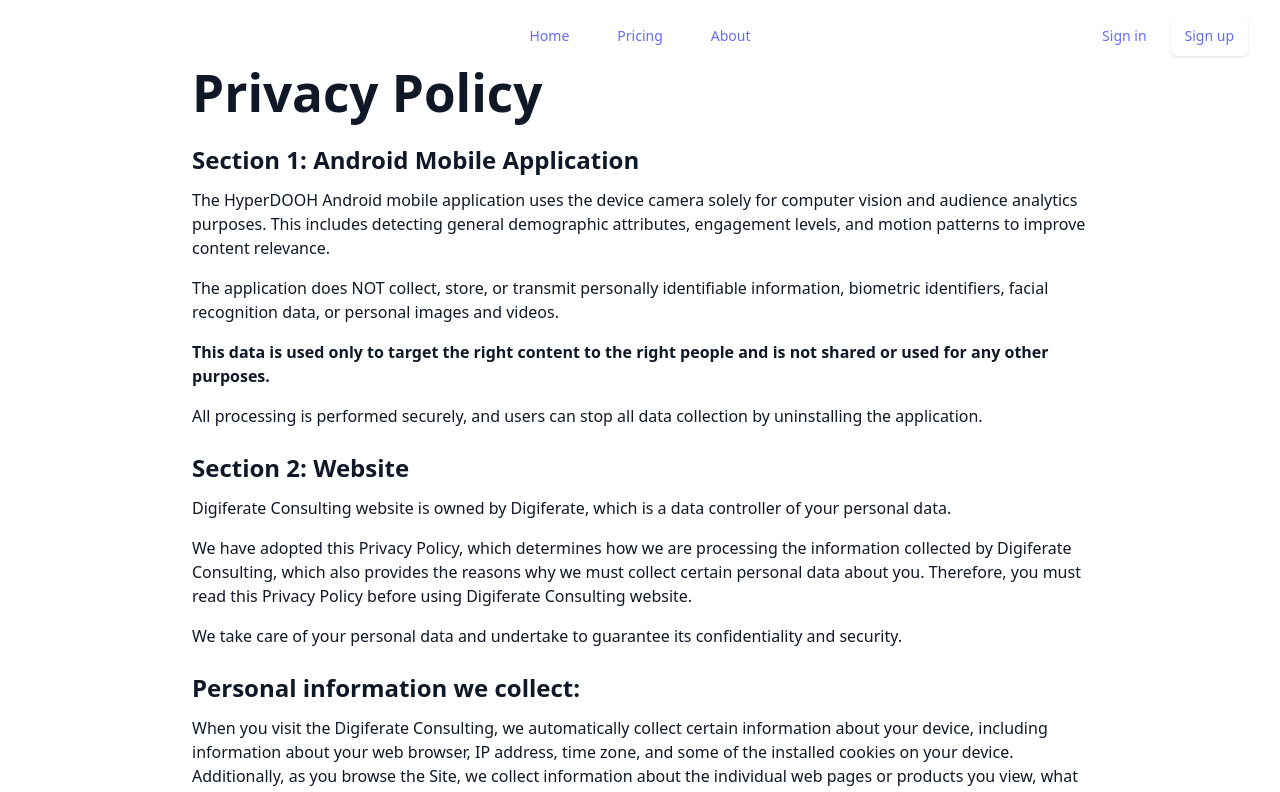
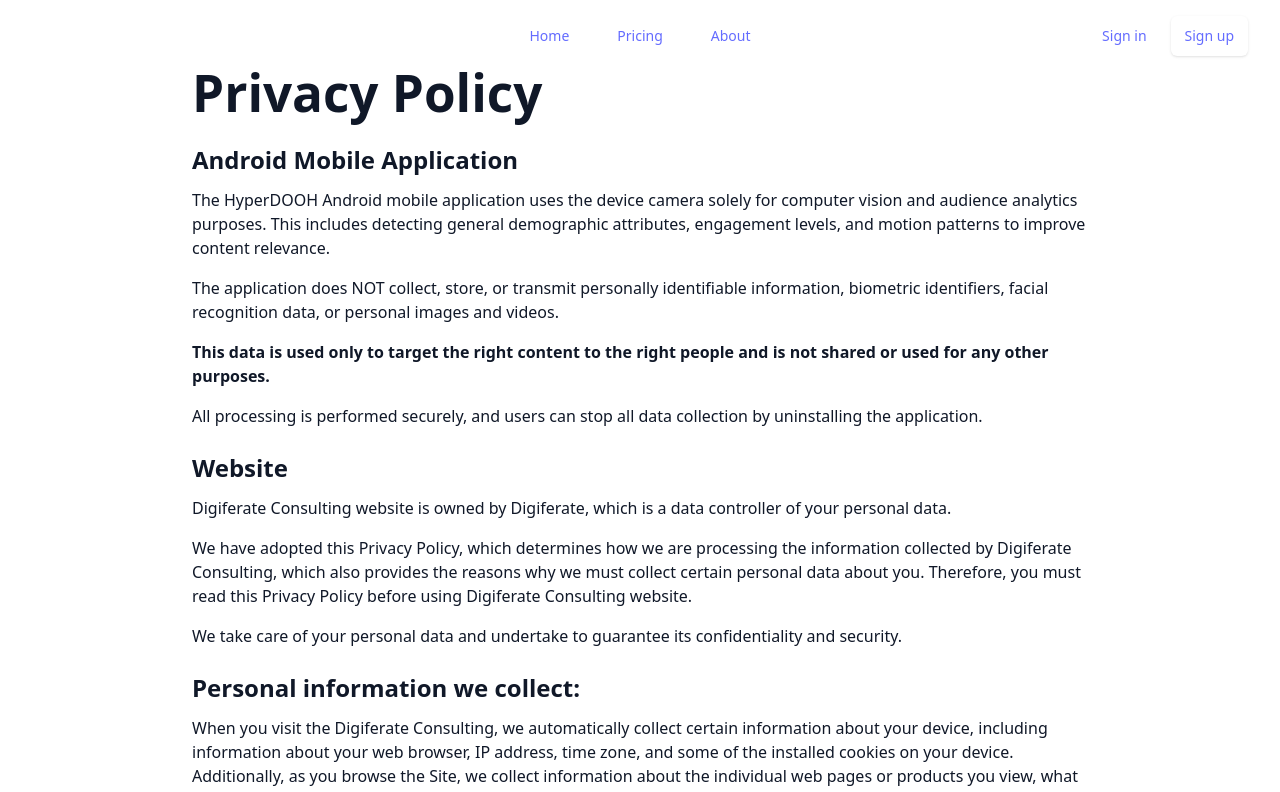
Before and after one commit to Digiferate-India/HyperDooh, a React (Vite) app: page /privacy-policy in a window 1280 px wide. Shown: the top 792 px of the page. Built offline with nearby package versions, Linux system fonts and the light colour scheme; no server answers.

Commit message:
updated privacy-policy.html

```diff
--- a/src/pages/PrivacyPolicy.jsx
+++ b/src/pages/PrivacyPolicy.jsx
@@ -10,7 +10,7 @@
         {/* ================= ANDROID APP SECTION ================= */}
 
         <h2 className="text-2xl font-semibold mt-6 mb-3">
-          Section 1: Android Mobile Application
+          Android Mobile Application
         </h2>
 
         <p className="mb-4">
@@ -33,7 +33,7 @@
         {/* ================= WEBSITE SECTION ================= */}
 
         <h2 className="text-2xl font-semibold mt-6 mb-3">
-          Section 2: Website
+          Website
         </h2>
 
         {/* ORIGINAL CONTENT STARTS HERE — UNCHANGED */}
```
